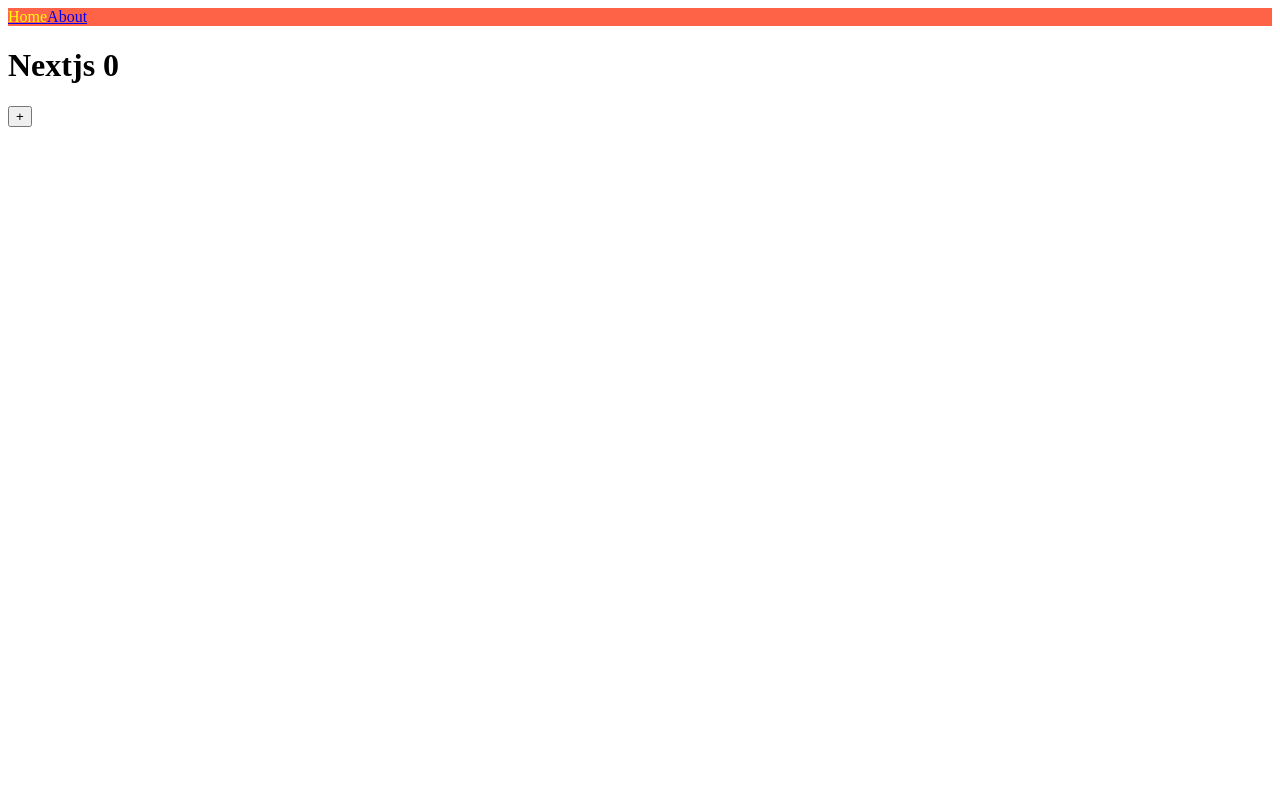
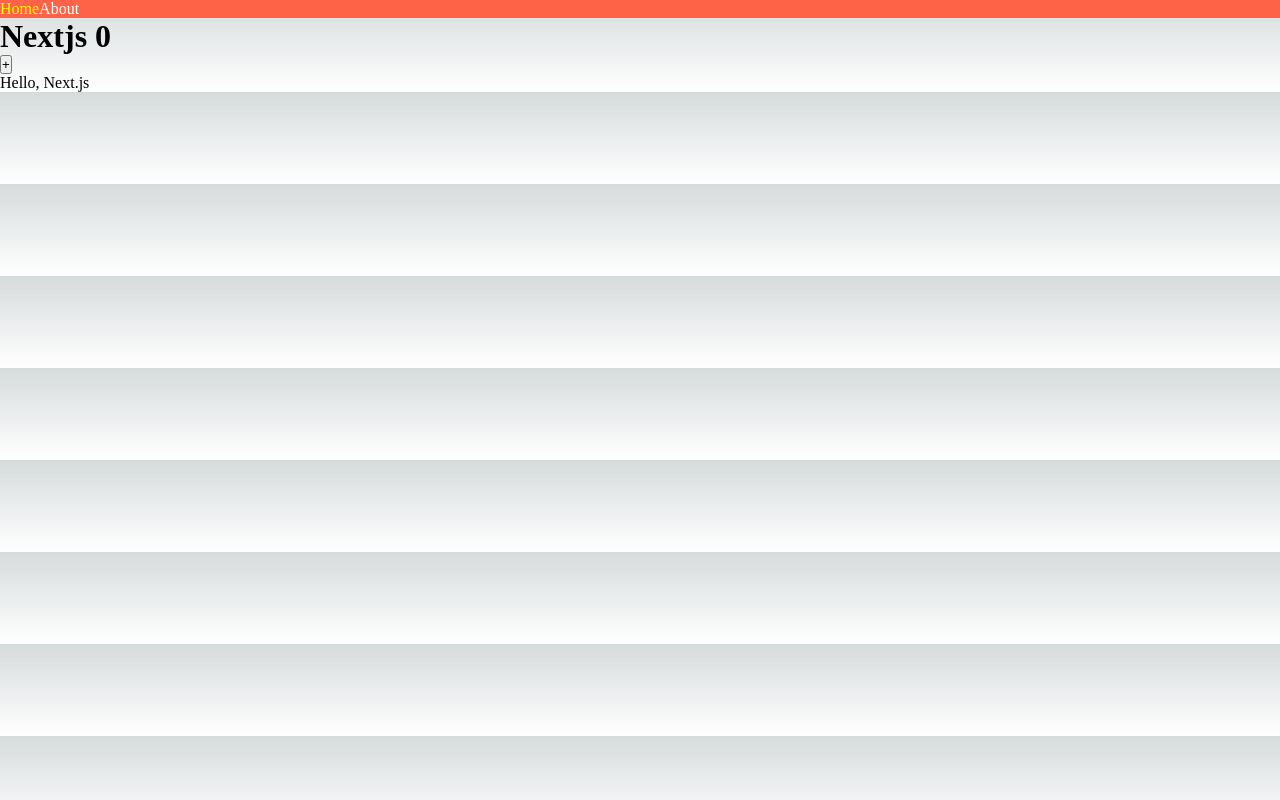
Before and after one commit to Forza5/Next.js-prac, a Next.js app: page / in a window 1280 px wide. Built offline with nearby package versions, Linux system fonts and the light colour scheme.

Commit message:
Nextjs App component 및 global style 적용

```diff
--- /dev/null
+++ b/pages/_app.js
@@ -0,0 +1,29 @@
+//_app.js 무조건 이 파일명으로 만들어야 함!!
+// => Next.js는 About이 렌더링되기 전에 먼저 App을 보기 때문
+// 확인 순서
+// _app.js -> index.js의 내용물 확인
+// _app.js에 넣어둔 청사진을 기반으로 확인
+// 쉽게 말해, _app.js는 blueprint(청사진)
+
+import NavBar from "@/components/Navbar";
+import "../styles/globals.css";
+
+// Nextjs는 Component prop에 내가 원하는 페이지를 넣으면, 그 페이지를 렌더링 함
+export default function App({Component, pageProps}){
+    return (
+      <>
+        <NavBar />
+        <Component {...pageProps} />
+        <span>Hello, Next.js</span>
+        {/* global style 적용 가능 */}
+        <style jsx global>{`
+          a {
+            color: #fff;
+          }
+        `}</style>
+      </>
+    );
+}
+
+// 내 페이지나 내 컴포넌트 내에 css를 import하고 싶다면, 반드시 그건 module이어야만 함!!
+// 하지만 커스텀 App 컴포넌트가 있는 곳에서는 Global Styles를 import할 수 있음!!
--- a/pages/index.js
+++ b/pages/index.js
@@ -5,14 +5,8 @@
     const [counter, setCounter] = useState(0);
     return (
       <div>
-        <NavBar />
         <h1>Nextjs {counter}</h1>
         <button onClick={() => setCounter((prev) => prev + 1)}>+</button>
-        <style jsx>{`
-          a {
-            color: #fff;
-          }
-        `}</style>
       </div>
       // Nextjs는 우리 앱의 초기 상태를 활용해서 미리 렌더링되어 옴
       // => pre-rendering
```
